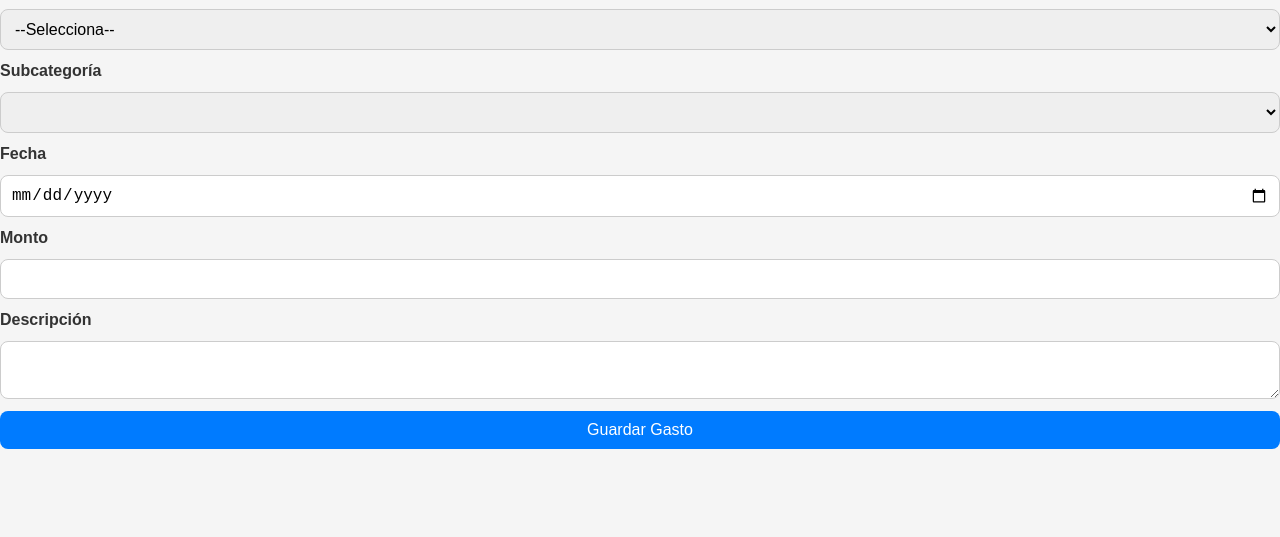
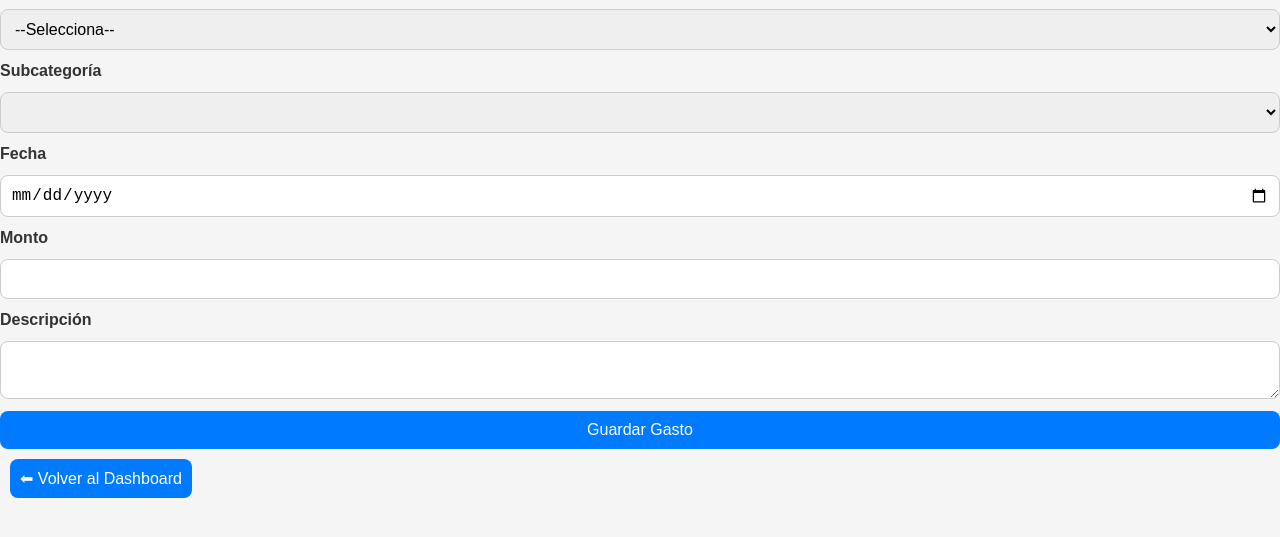
Before and after one commit to Ehus97/control-gastos-gpt, a plain HTML site: page gastos.html in a window 1280 px wide. Shown: the part 89-626 px from the top of the page. Drawn offline with Linux system fonts and the light colour scheme.

Commit message:
update gastos.html  btn back

```diff
--- a/gastos.html
+++ b/gastos.html
@@ -27,6 +27,8 @@
 
     <button type="submit">Guardar Gasto</button>
   </form>
+  <a href="index.html" class="btn back">⬅ Volver al Dashboard</a>
+
   <!-- JS externo -->
   <script src="app.js"></script>
 
```
